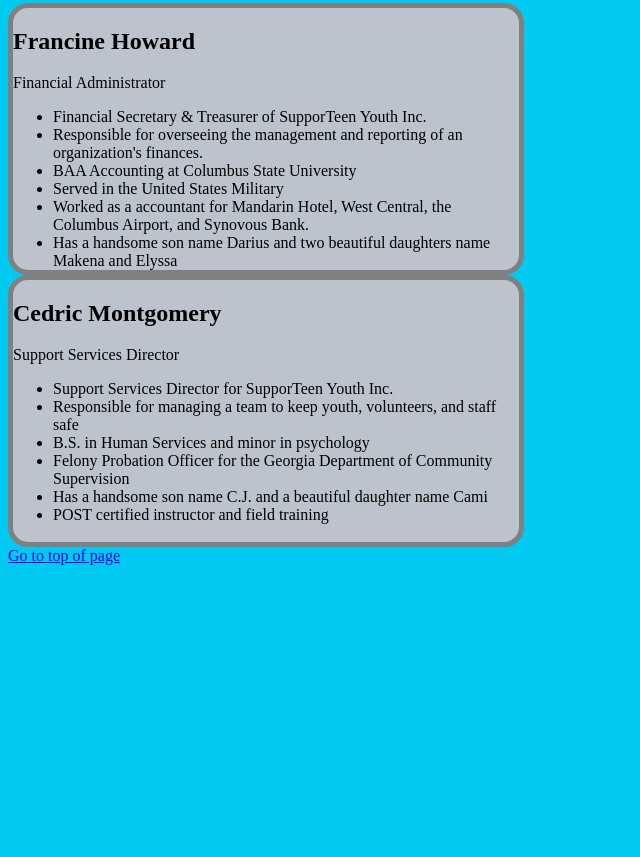
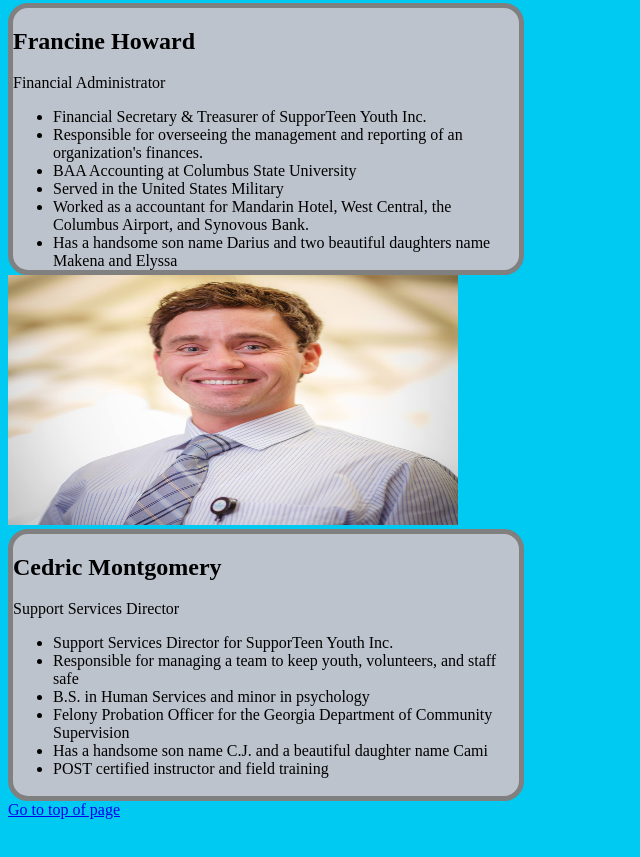
Before and after one commit to Marcustarversmith/marcustarversmith.github.io, a plain HTML site: page about.html in a window 1280 px wide. Shown: the part 2302-3159 px from the top of the page, without its empty margins (0-640 px from the left). Before the commit the page ends 2911 px from the top, so only its background shows below. Drawn offline with Linux system fonts and the light colour scheme.

Commit message:
Update about.html

```diff
--- a/about.html
+++ b/about.html
@@ -82,6 +82,7 @@ Financial Administrator
 <li>Has a handsome son name Darius and two beautiful daughters name Makena and Elyssa</li>
 </ul>
 </div>
+  <img src="marcustarversmith.github.io/adult image 3.jpg" alt="person 3" style="width:450px;height:250px;">
 <div class="box1">
 <h2>
 Cedric Montgomery
```
